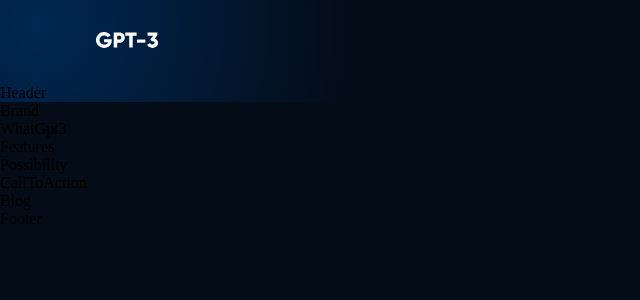
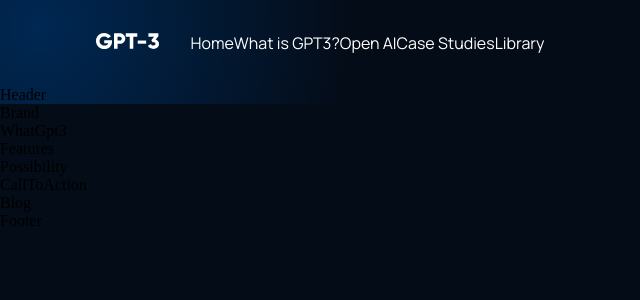
Before and after one commit to Richie1136/gpt3-reactjs, a JavaScript app in the folder gpt3/: page / in a window 1280 px wide. Shown: the top 300 px of the page, without its empty margins (0-640 px from the left). Built offline with nearby package versions, Linux system fonts and the light colour scheme; the HTML template or start-up script is replaced by a standard one.

Commit message:
Added styling to my classes inside of the NavBar component

```diff
--- a/gpt3/src/components/navbar/NavBar.css
+++ b/gpt3/src/components/navbar/NavBar.css
@@ -17,6 +17,22 @@ margin-right: 2rem;
 }
 
 .gpt3-navbar-links-logo img {
- width: 62px;
- height: 16px;
+ width: 62.56px;
+ height: 16.02px;
+}
+
+  .gpt3-navbar-links-container {
+    display: flex;
+    flex-direction: row;
   }
+
+  .gpt3-navbar-sign {
+    display: flex;
+    justify-content: flex-end;
+    align-items: center;
+  }
+
+  .gpt3-navbar-links-container p, .gpt3-navbar-sign p, .gpt3-navbar-menu-container {
+   color: #fff;
+   font-family: var(--font-family);
+  }
--- a/gpt3/src/components/navbar/NavBar.js
+++ b/gpt3/src/components/navbar/NavBar.js
@@ -9,6 +9,13 @@ const NavBar = () => {
         <div className='gpt3-navbar-links-logo'>
           <img src={logo} alt='logo' />
         </div>
+        <div className='gpt3-navbar-links-container'>
+          <p><a href="#home">Home</a></p>
+          <p><a href="#wgpt3">What is GPT3?</a></p>
+          <p><a href="#possibility">Open AI</a></p>
+          <p><a href="#features">Case Studies</a></p>
+          <p><a href="#blog">Library</a></p>
+        </div>
       </div>
     </div>
   )
```
